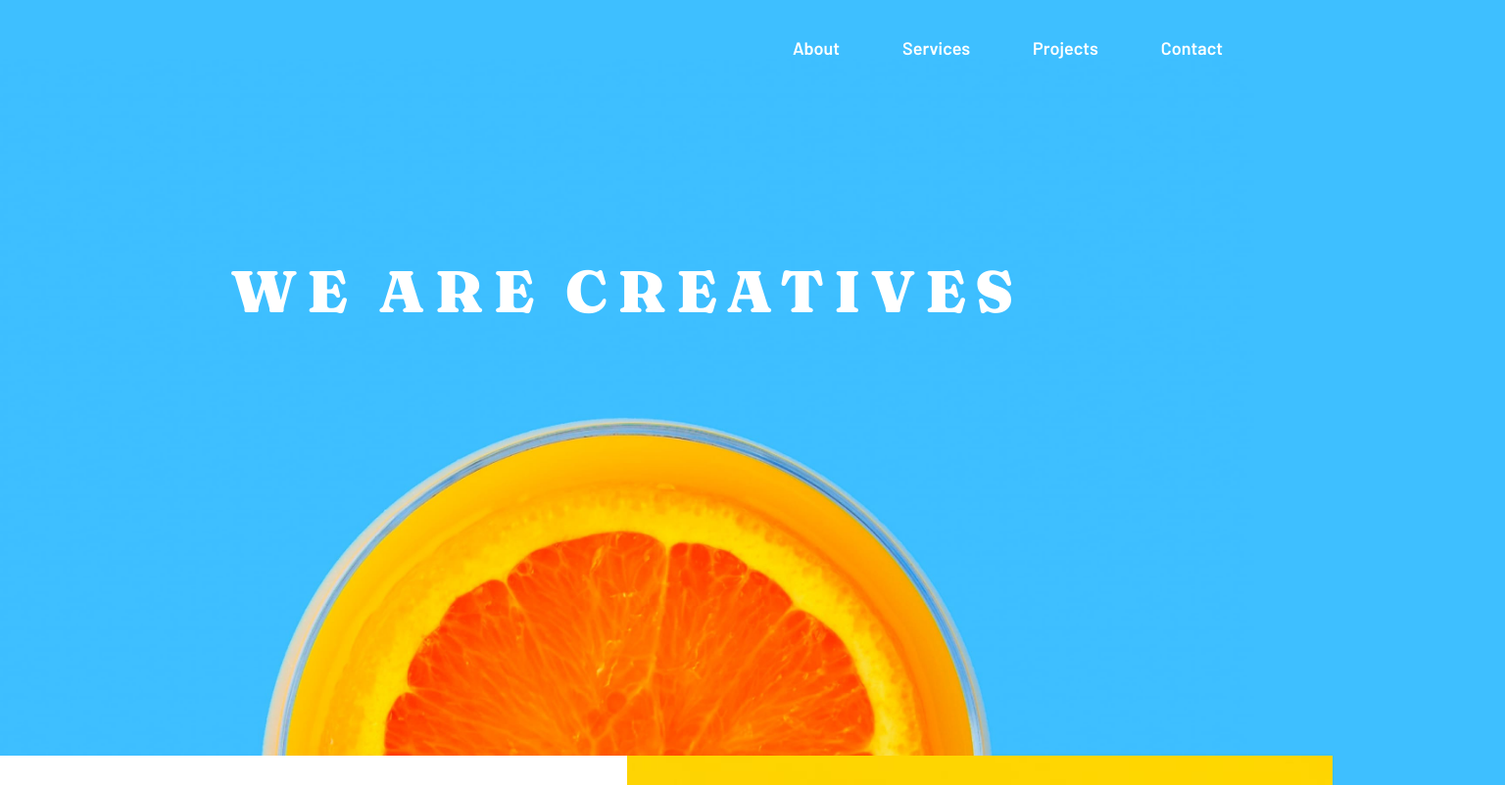
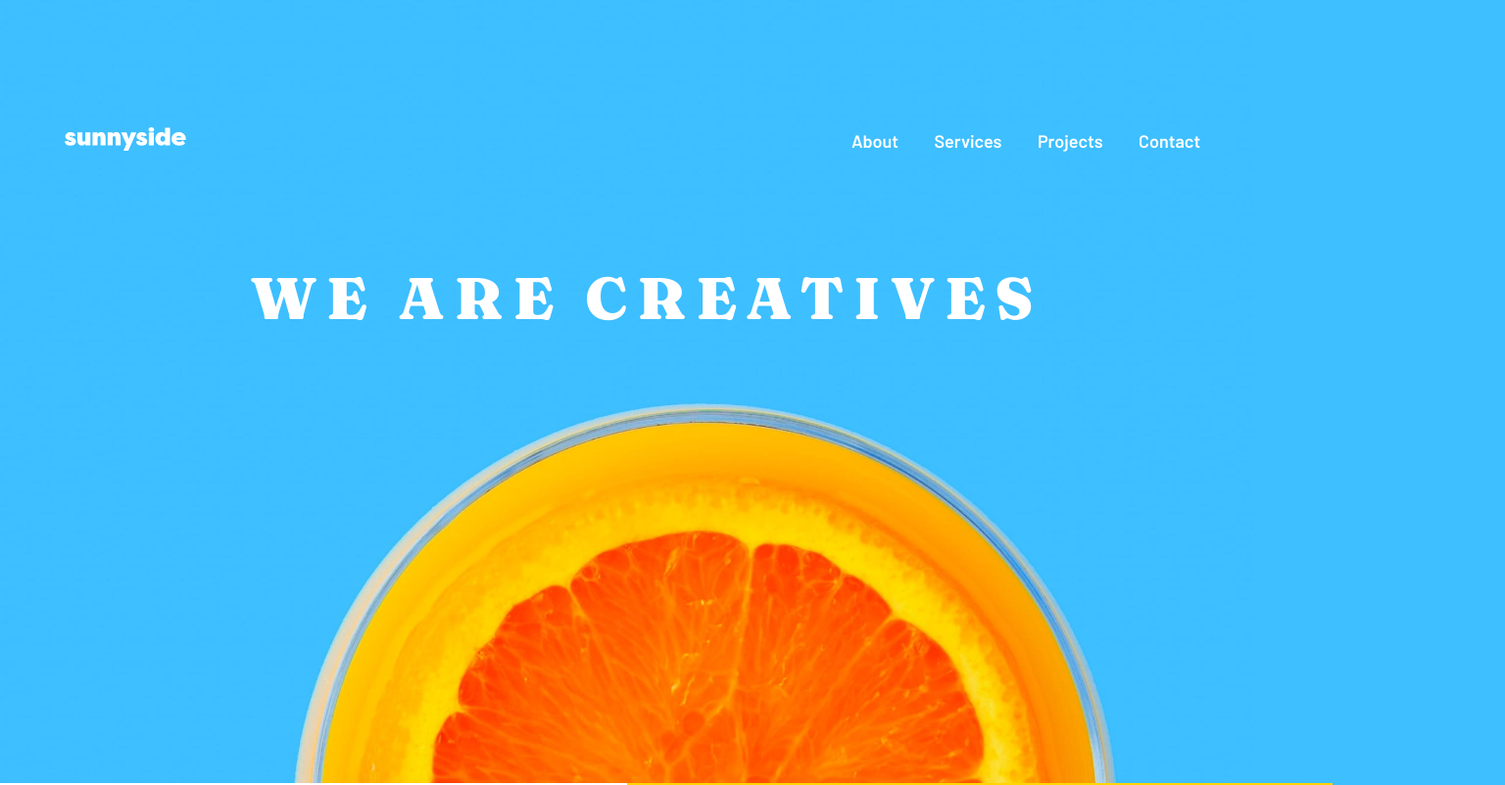
Before and after one commit to Yourisrachid/sunnyside-agency, a plain HTML site: page index.html in a window 1280 px wide. Shown: the top 802 px of the page at 98% size, 1536 px wide, since content can reach past the window. Drawn offline with Linux system fonts and the light colour scheme.

Commit message:
Version 3

```diff
--- a/index.html
+++ b/index.html
@@ -16,18 +16,25 @@
 <body>
     <div class="containerhead">
 
-        <p1>About</p1>
-        <p1>Services</p1>
-        <p1>Projects</p1>
-        <p1>Contact</p1>
+        <div class="logo">
+            <img src="/images/logo.svg">
+        </div>
 
-    </div>
 
-    <div class = "title">
+        <div class = "title">
 
-        <h>We are creatives</h>
+            <h>We are creatives</h>
 
-        <img src="/images/photos/image-header.jpg">
+        </div>
+
+        <div class="head">
+
+            <p1>About</p1>
+            <p1>Services</p1>
+            <p1>Projects</p1>
+            <p1>Contact</p1>
+
+        </div>
 
     </div>
 
--- a/style.scss
+++ b/style.scss
@@ -27,15 +27,26 @@ html {
 
 .containerhead {
     width : 100%;
-    display : flex;
-    justify-content: flex-end;
-    align-items: flex-start;
+    display: flex;
+    flex-direction: row;
+    align-items: center;
+    justify-content: center;
+    height: 100vh;
+    background-image: url(/images/photos/image-header.jpg);
+    background-size: cover;
+    white-space: nowrap;
+    position: relative;
+
+    .head {
+        margin-bottom: 40%;
+        margin-left: 55%;
+        word-spacing: 5%;
+        position: absolute;
 
         p1 {
+            color: white;
             margin-left: 2.5%;
-        margin-right: 2.5%;
-        margin-top: 3%;
-        color: white;
+            margin-right: 10%;
 
             font: {
                 family: Barlow;
@@ -46,14 +57,12 @@ html {
     }
 
     .title {
-    display : flex;
-    justify-content: center;
         width : 100%;
+        margin-bottom: 15%;
+        margin-left: 40%;
+        position: absolute;
 
         h {
-
-        position:absolute;
-        margin-top: 200Px;
             color: $white;
             letter-spacing: 10px;
             text-transform: uppercase;
@@ -66,9 +75,12 @@ html {
 
         }
 
-    img {
-        width: 100%;
-        height: 100%;
+    }
+
+    .logo {
+        margin-bottom: 40%;
+        margin-right: 80%;
+        position: absolute;
     }
 }
 
```
Also changed, not shown: style.css, 1 other file. Lines whose indentation alone changed are shown as unchanged.
